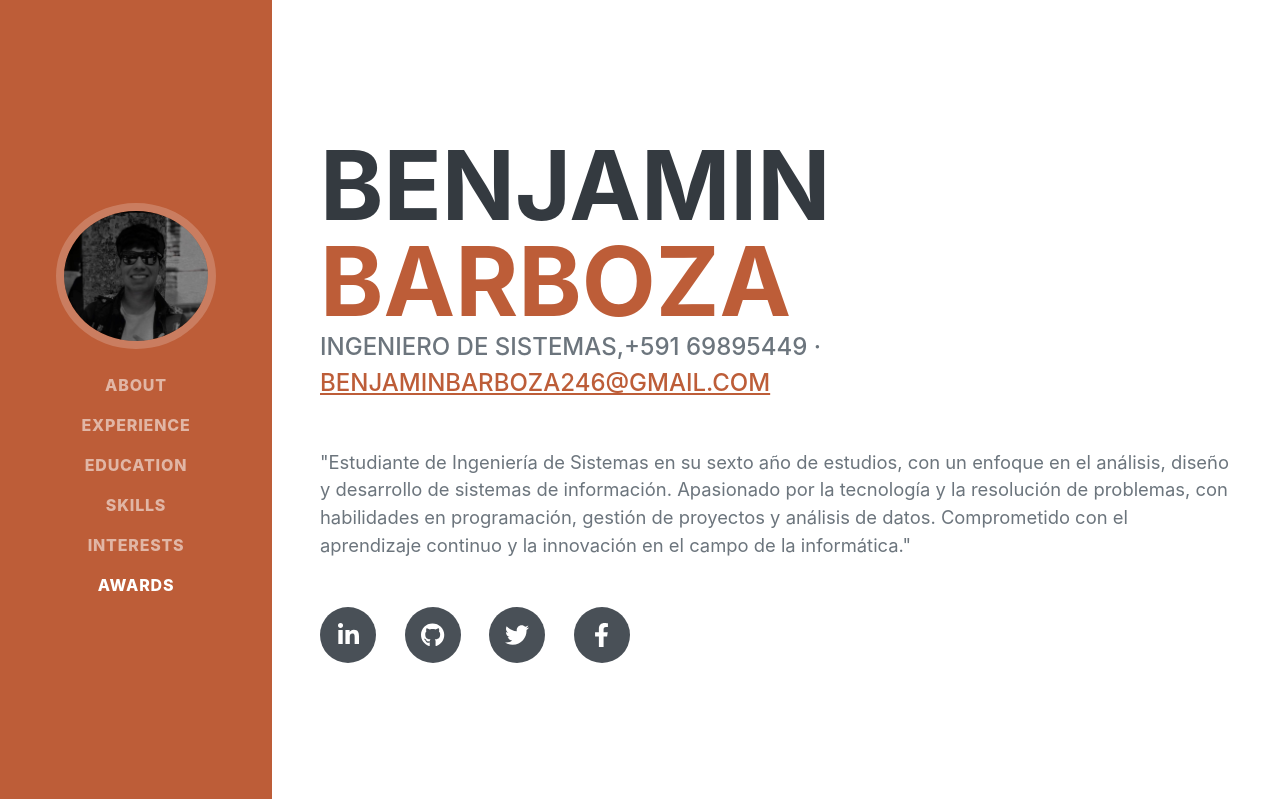
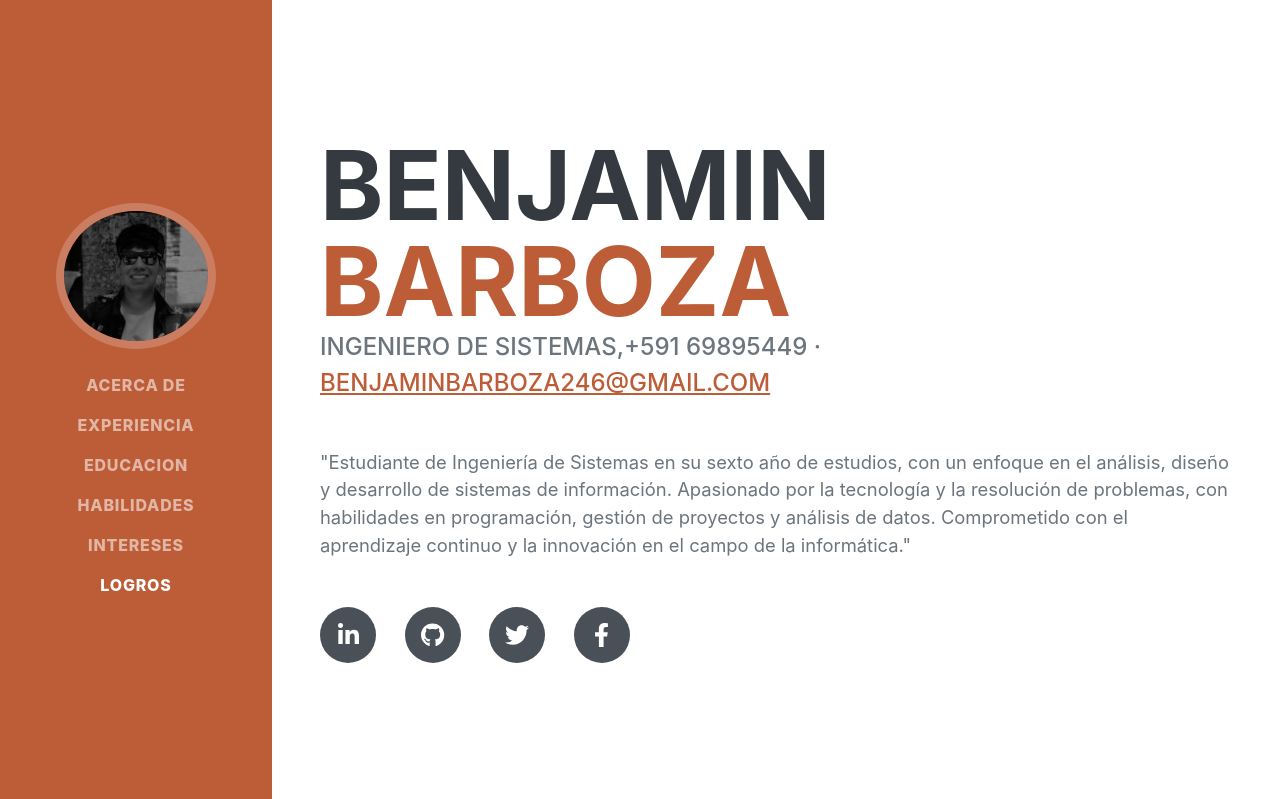
Before and after one commit to BenjexDtz/Mi-portafolio-personal, a Django app: page / in a window 1280 px wide. Shown: the top 799 px of the page. Run offline with Django 5.2, Linux system fonts and the light colour scheme; some libraries are stand-ins or nearby versions; some web fonts are replaced.

Commit message:
se modifico los apartados de  la pagina

```diff
--- a/templates/index.html
+++ b/templates/index.html
@@ -26,12 +26,12 @@
             <button class="navbar-toggler" type="button" data-bs-toggle="collapse" data-bs-target="#navbarResponsive" aria-controls="navbarResponsive" aria-expanded="false" aria-label="Toggle navigation"><span class="navbar-toggler-icon"></span></button>
             <div class="collapse navbar-collapse" id="navbarResponsive">
                 <ul class="navbar-nav">
-                    <li class="nav-item"><a class="nav-link js-scroll-trigger" href="#about">About</a></li>
-                    <li class="nav-item"><a class="nav-link js-scroll-trigger" href="#experience">Experience</a></li>
-                    <li class="nav-item"><a class="nav-link js-scroll-trigger" href="#education">Education</a></li>
-                    <li class="nav-item"><a class="nav-link js-scroll-trigger" href="#skills">Skills</a></li>
-                    <li class="nav-item"><a class="nav-link js-scroll-trigger" href="#interests">Interests</a></li>
-                    <li class="nav-item"><a class="nav-link js-scroll-trigger" href="#awards">Awards</a></li>
+                    <li class="nav-item"><a class="nav-link js-scroll-trigger" href="#about">acerca de</a></li>
+                    <li class="nav-item"><a class="nav-link js-scroll-trigger" href="#experience">experiencia</a></li>
+                    <li class="nav-item"><a class="nav-link js-scroll-trigger" href="#education">educacion</a></li>
+                    <li class="nav-item"><a class="nav-link js-scroll-trigger" href="#skills">habilidades</a></li>
+                    <li class="nav-item"><a class="nav-link js-scroll-trigger" href="#interests">intereses</a></li>
+                    <li class="nav-item"><a class="nav-link js-scroll-trigger" href="#awards">logros</a></li>
                 </ul>
             </div>
         </nav>
```
